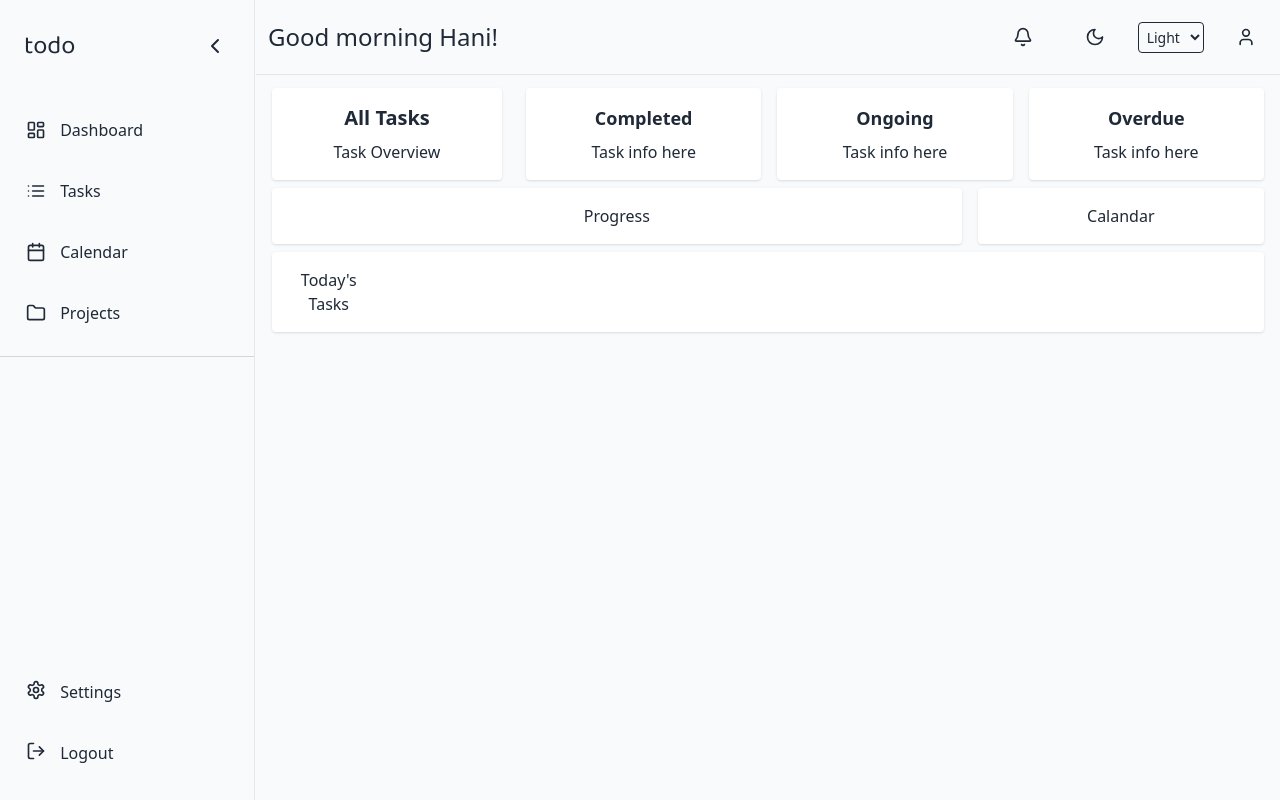
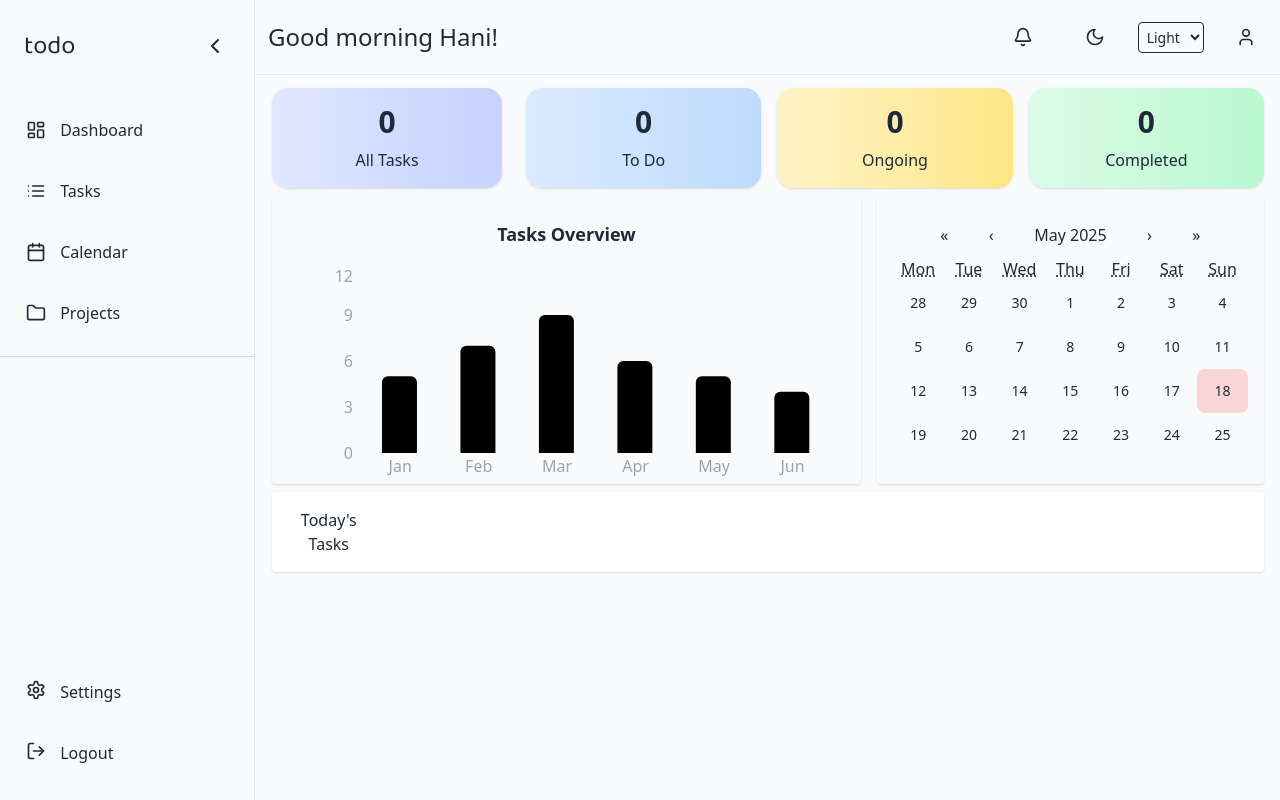
Before and after one commit to humnaliaquat/task-management-app, a React (Vite) app in the folder to-do-app/: page / in a window 1280 px wide. Built offline with nearby package versions, Linux system fonts and the light colour scheme.

Commit message:
made few changes in cards

```diff
--- a/to-do-app/package.json
+++ b/to-do-app/package.json
@@ -14,8 +14,10 @@
     "@tailwindcss/vite": "^4.1.6",
     "lucide-react": "^0.510.0",
     "react": "^19.1.0",
+    "react-calendar": "^6.0.0",
     "react-dom": "^19.1.0",
-    "react-router-dom": "^7.6.0"
+    "react-router-dom": "^7.6.0",
+    "recharts": "^2.15.3"
   },
   "devDependencies": {
     "@eslint/js": "^9.25.0",
--- /dev/null
+++ b/to-do-app/src/components/CalendarCard.jsx
@@ -0,0 +1,19 @@
+// CalendarCard.js
+import React, { useState } from "react";
+import Calendar from "react-calendar";
+import "./calendarStyles.css";
+
+export default function CalendarCard() {
+  const [date, setDate] = useState(new Date());
+
+  return (
+    <div className=" dark:bg-zinc-900 p-4 rounded shadow text-gray-800 dark:text-gray-100">
+      <Calendar
+        onChange={setDate}
+        value={date}
+        className="w-full rounded h-64 overflow-hidden"
+        tileClassName="!text-sm" // you can style tiles if needed
+      />
+    </div>
+  );
+}
--- a/to-do-app/src/components/DashboardCards.jsx
+++ b/to-do-app/src/components/DashboardCards.jsx
@@ -1,4 +1,6 @@
 import React from "react";
+import TaskStatsChart from "./TaskStatsChart";
+import CalendarCard from "./CalendarCard";
 
 export default function DashboardCards({ collapsed }) {
   return (
@@ -13,36 +15,60 @@ export default function DashboardCards({ collapsed }) {
       {/* Outer wrapper: Responsive grid */}
       <div className="m-2 grid grid-cols-1 gap-6 md:grid-cols-4 items-stretch">
         {/* Left Card (All Tasks) */}
-        <div className="bg-white p-4 rounded shadow flex flex-col justify-between h-full">
-          <h2 className="text-xl font-semibold mb-2">All Tasks</h2>
-          <p>Task Overview</p>
+        <div
+          className="bg-gradient-to-r from-indigo-100 to-indigo-200 dark:from-blue-800 dark:to-blue-700 p-4 rounded-2xl shadow flex flex-col justify-between h-full text-gray-800 dark:text-gray-100"
+          style={{
+            color: "var(--text)",
+          }}
+        >
+          <h2 className="text-3xl font-semibold mb-2">0</h2>
+          <p>All Tasks</p>
         </div>
 
         {/* Right 3 Cards container */}
         <div className="col-span-1 md:col-span-3">
-          {/* Use flex on small, grid on medium+ */}
           <div className="flex flex-wrap justify-between gap-4 md:grid md:grid-cols-3">
-            {["Completed", "Ongoing", "Overdue"].map((item) => (
+            {[
+              {
+                item: "0",
+                task: "To Do",
+                bg: "from-blue-100 to-blue-200 dark:from-blue-800 dark:to-blue-700",
+              },
+              {
+                item: "0",
+                task: "Ongoing",
+                bg: "from-amber-100 to-amber-200 dark:from-amber-700 dark:to-amber-800",
+              },
+              {
+                item: "0",
+                task: "Completed",
+                bg: "from-green-100 to-green-200 dark:from-green-800 dark:to-green-700",
+              },
+            ].map(({ item, task, bg }, index) => (
               <div
-                key={item}
-                className="bg-white p-4 rounded shadow flex flex-col justify-between h-full w-[30%] sm:w-[30%] md:w-full"
+                key={index}
+                className={`p-4 rounded-2xl shadow flex flex-col justify-between h-full w-[30%] sm:w-[30%] md:w-full bg-gradient-to-r ${bg} text-gray-800 dark:text-gray-100`}
               >
-                <h3 className="text-lg font-semibold mb-2">{item}</h3>
-                <p>Task info here</p>
+                <h3 className="text-3xl font-semibold mb-2">{item}</h3>
+                <p>{task}</p>
               </div>
             ))}
           </div>
         </div>
       </div>
-      <div className="grid grid-cols-1 md:grid-cols-10 gap-4 m-2">
-        <div className="progress-tracker col-span-7 bg-white p-4 rounded shadow">
-          Progress
+
+      {/* Progress + Calendar */}
+      <div className="grid grid-cols-1 md:grid-cols-10 gap-4 mt-0 m-2">
+        <div className="col-span-6  dark:bg-zinc-900 p-4 rounded shadow text-gray-800 dark:text-gray-100 h-72">
+          <TaskStatsChart />
         </div>
-        <div className="calandar col-span-3 bg-white p-4 rounded shadow">
-          Calandar
+        <div className="calandar col-span-4 h-72 flex justify-center items-center">
+          <CalendarCard />
         </div>
       </div>
-      <div className="grid grid-cols-1 md:grid-cols-10 gap-4 m-2 bg-white p-4 rounded shadow">
+
+      {/* Today's Tasks */}
+      <div className="grid grid-cols-1 md:grid-cols-10 gap-4 m-2 bg-white dark:bg-zinc-900 p-4 rounded shadow text-gray-800 dark:text-gray-100">
         Today's Tasks
       </div>
     </div>
--- /dev/null
+++ b/to-do-app/src/components/TaskStatsChart.jsx
@@ -0,0 +1,61 @@
+import React from "react";
+import {
+  BarChart,
+  Bar,
+  XAxis,
+  YAxis,
+  Tooltip,
+  ResponsiveContainer,
+} from "recharts";
+
+const data = [
+  { name: "Jan", tasks: 5 },
+  { name: "Feb", tasks: 7 },
+  { name: "Mar", tasks: 9 },
+  { name: "Apr", tasks: 6 },
+  { name: "May", tasks: 5 },
+  { name: "Jun", tasks: 4 },
+];
+
+export default function TaskStatsChart() {
+  return (
+    <div className=" dark:bg-zinc-900 p-2 rounded w-full h-60">
+      <h2 className="text-lg font-semibold text-gray-800 dark:text-gray-100 mb-4">
+        Tasks Overview
+      </h2>
+      <ResponsiveContainer width="100%" height="100%">
+        <BarChart data={data}>
+          <XAxis
+            dataKey="name"
+            axisLine={false}
+            tickLine={false}
+            tick={{ fill: "#9ca3af" }}
+            stroke="#8884d8"
+          />
+          <YAxis
+            axisLine={false}
+            tickLine={false}
+            tick={{ fill: "#9ca3af" }}
+            stroke="#8884d8"
+          />
+          <Tooltip
+            contentStyle={{
+              backgroundColor: "#fff",
+              border: "none",
+              borderRadius: "8px",
+            }}
+            itemStyle={{ color: "#000" }}
+            cursor={false}
+            wrapperStyle={{ outline: "none" }}
+          />
+          <Bar
+            dataKey="tasks"
+            fill="black"
+            radius={[6, 6, 0, 0]}
+            barSize={35}
+          />
+        </BarChart>
+      </ResponsiveContainer>
+    </div>
+  );
+}
--- /dev/null
+++ b/to-do-app/src/components/calendarStyles.css
@@ -0,0 +1,28 @@
+
+.react-calendar {
+  border: none !important;
+  background-color: transparent !important;
+  font-family: inherit;
+}
+
+.react-calendar__tile {
+  border: none !important;
+  outline: none !important;
+  background: none !important;
+  padding: 0.75rem 0.5rem !important;
+  font-size: 0.875rem;
+  border-radius: 0.5rem;
+  transition: background 0.2s ease;
+  color: inherit;
+}
+
+.react-calendar__tile:enabled:hover,
+.react-calendar__tile--active {
+  background-color: rgba(0, 0, 0, 0.1) !important;
+  color: inherit !important;
+}
+
+.react-calendar__tile--now {
+  background-color: rgba(255, 0, 0, 0.15) !important;
+  border-radius: 0.5rem;
+}
```
Also changed, not shown: to-do-app/src/App.css (line endings or trailing spaces), 1 other file (tests, documents, lock files or other folders).
